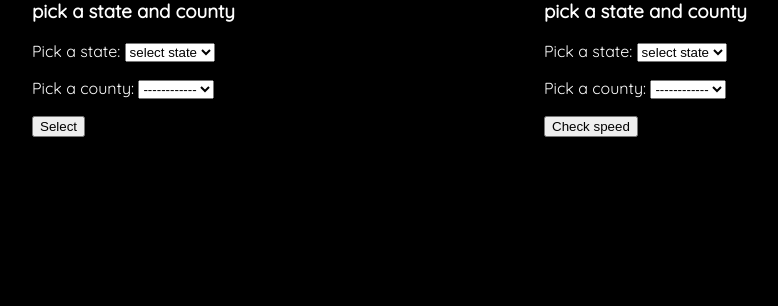
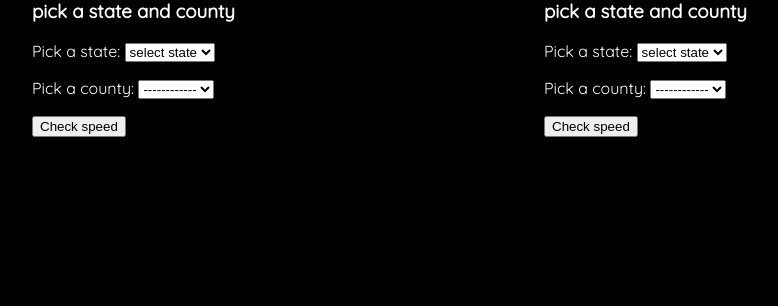
Before and after one commit to kelseyhg/broadbandspeed, a Django app: page / in a window 1280 px wide. Shown: the part 3464-3770 px from the top of the page, without its empty margins (160-938 px from the left). Run offline with Django 3.2, Linux system fonts and the light colour scheme; some libraries are stand-ins or nearby versions.

Commit message:
changed one more button label

```diff
--- a/broadband_app/templates/info_scroll.html
+++ b/broadband_app/templates/info_scroll.html
@@ -63,7 +63,7 @@
 
 					{{ form.as_p }}
 
-					<button type="submit">Select</button>
+					<button type="submit">Check speed</button>
 
 				</form>
 
```
